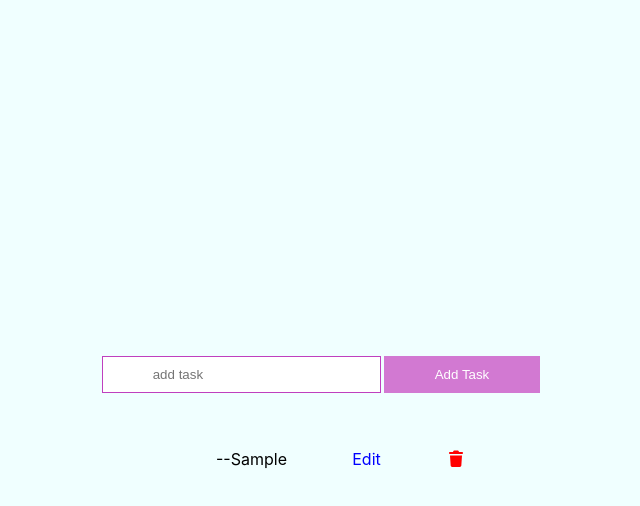
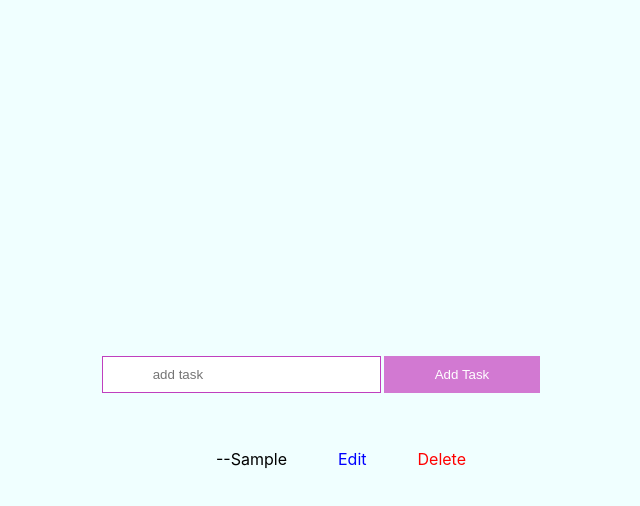
Before and after one commit to rahmantanzim/todoApp_reactjs, a React (Create React App) app in the folder to-do-app/: page / in a window 1280 px wide. Both pictures are taken after typing "Sample" into the empty fields and a click on the button "Add Task". Shown: the top 506 px of the page, without its empty margins (319-959 px from the left). Built offline with nearby package versions, Linux system fonts and the light colour scheme.

Commit message:
CSS added

```diff
--- a/to-do-app/src/App.js
+++ b/to-do-app/src/App.js
@@ -1,7 +1,5 @@
 import "./App.css";
 import { useState } from "react";
-import { FontAwesomeIcon } from '@fortawesome/react-fontawesome'
-import { faEdit, faTrash } from '@fortawesome/free-solid-svg-icons';
 
 
 const allTasks = [];
@@ -44,7 +42,7 @@ function App() {
           }}
           style={{ color: "red" }}
         >
-          <FontAwesomeIcon icon={faTrash} />
+          Delete
         </span>
       </li>
     );
```
